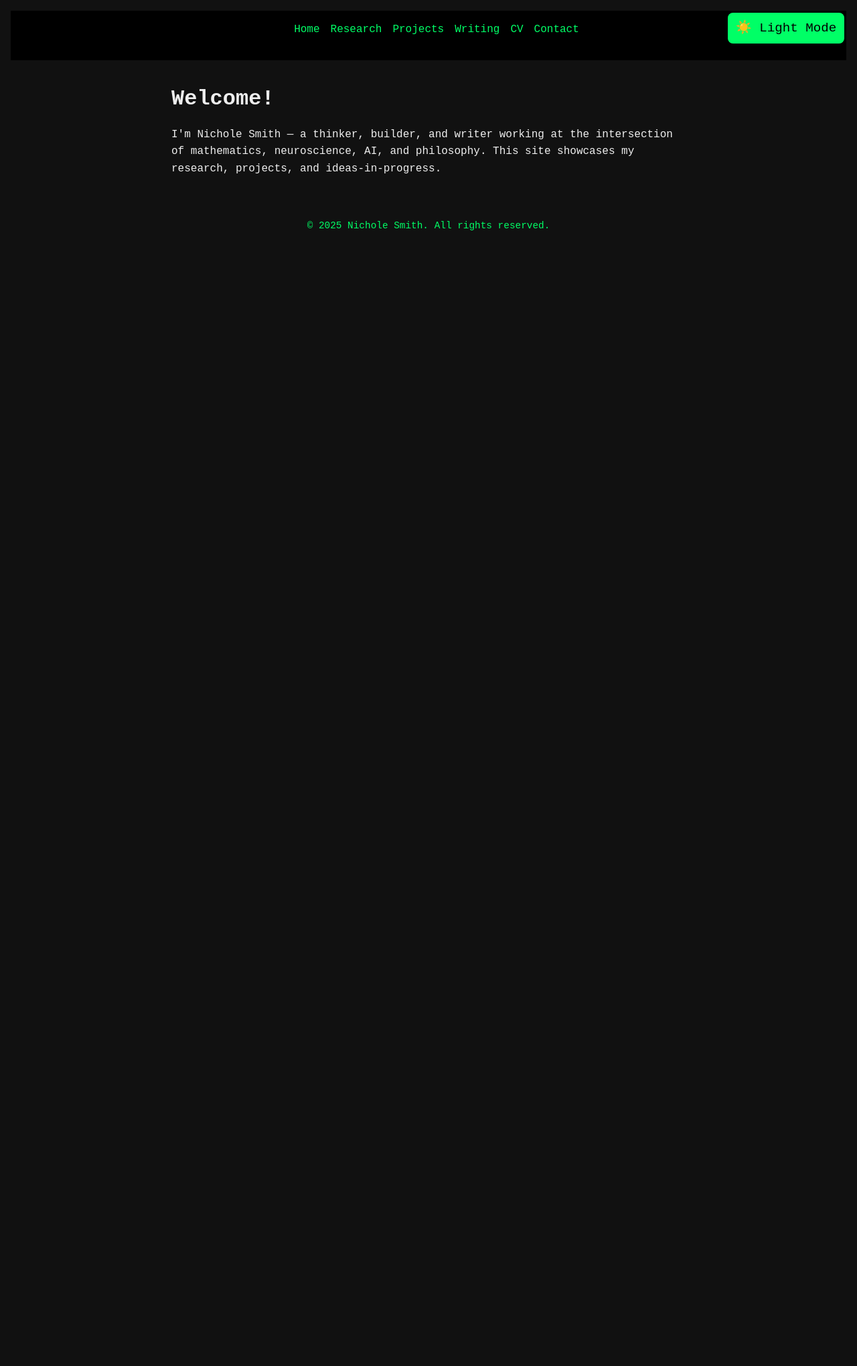
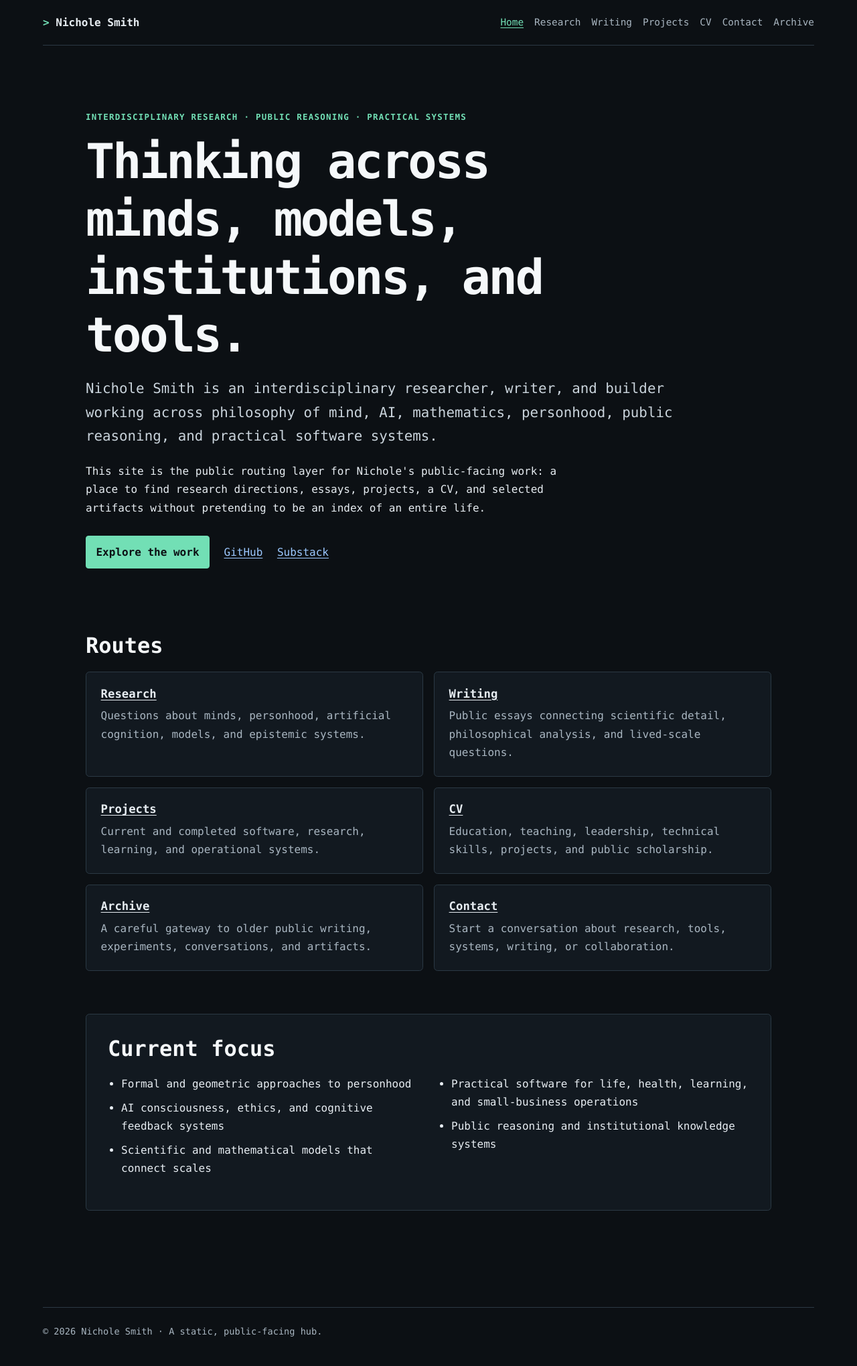
Before and after one commit to ruleroftheuniverse-1/ruleroftheuniverse-1.github.io, a Jekyll site: the page index.html, which Jekyll copies as it is, in a window 1280 px wide. Shown: the whole page at 67% size. Built offline with Jekyll 4.4.1, drawn with Linux system fonts in a browser that asks for light colours; before the commit the page ends 900 px from its top, so only the background shows below that.

```diff
--- a/index.html
+++ b/index.html
@@ -1,11 +1,59 @@
----
-layout: default
-title: Nichole Smith Homepage
-permalink: /index.html
----
+<!doctype html>
+<html lang="en">
+<head>
+  <meta charset="utf-8">
+  <meta name="viewport" content="width=device-width, initial-scale=1">
+  <meta name="description" content="Nichole Smith's public hub for interdisciplinary research, writing, software projects, and public scholarship.">
+  <title>Nichole Smith | Research, Writing, and Projects</title>
+  <link rel="stylesheet" href="styles.css">
+</head>
+<body>
+  <header class="site-header">
+    <a class="site-name" href="index.html">Nichole Smith</a>
+    <nav aria-label="Primary navigation">
+      <a class="active" aria-current="page" href="index.html">Home</a>
+      <a href="research.html">Research</a>
+      <a href="writing.html">Writing</a>
+      <a href="projects.html">Projects</a>
+      <a href="cv.html">CV</a>
+      <a href="contact.html">Contact</a>
+      <a href="archive.html">Archive</a>
+    </nav>
+  </header>
 
+  <main>
+    <section class="hero">
+      <p class="eyebrow">Interdisciplinary research · public reasoning · practical systems</p>
+      <h1>Thinking across minds, models, institutions, and tools.</h1>
+      <p class="lede">Nichole Smith is an interdisciplinary researcher, writer, and builder working across philosophy of mind, AI, mathematics, personhood, public reasoning, and practical software systems.</p>
+      <p>This site is the public routing layer for Nichole's public-facing work: a place to find research directions, essays, projects, a CV, and selected artifacts without pretending to be an index of an entire life.</p>
+      <p class="link-row"><a class="button" href="research.html">Explore the work</a><a href="https://github.com/ruleroftheuniverse-1">GitHub</a><a href="https://nicholesuomi.substack.com/">Substack</a></p>
+    </section>
 
-<section class="intro">
-  <h1>Welcome!</h1>
-  <p>I'm Nichole Smith — a thinker, builder, and writer working at the intersection of mathematics, neuroscience, AI, and philosophy. This site showcases my research, projects, and ideas-in-progress.</p>
-</section>
+    <section aria-labelledby="routes-title">
+      <h2 id="routes-title">Routes</h2>
+      <div class="card-grid">
+        <article class="card"><h3><a href="research.html">Research</a></h3><p>Questions about minds, personhood, artificial cognition, models, and epistemic systems.</p></article>
+        <article class="card"><h3><a href="writing.html">Writing</a></h3><p>Public essays connecting scientific detail, philosophical analysis, and lived-scale questions.</p></article>
+        <article class="card"><h3><a href="projects.html">Projects</a></h3><p>Current and completed software, research, learning, and operational systems.</p></article>
+        <article class="card"><h3><a href="cv.html">CV</a></h3><p>Education, teaching, leadership, technical skills, projects, and public scholarship.</p></article>
+        <article class="card"><h3><a href="archive.html">Archive</a></h3><p>A careful gateway to older public writing, experiments, conversations, and artifacts.</p></article>
+        <article class="card"><h3><a href="contact.html">Contact</a></h3><p>Start a conversation about research, tools, systems, writing, or collaboration.</p></article>
+      </div>
+    </section>
+
+    <section class="panel" aria-labelledby="focus-title">
+      <h2 id="focus-title">Current focus</h2>
+      <ul class="compact-list">
+        <li>Formal and geometric approaches to personhood</li>
+        <li>AI consciousness, ethics, and cognitive feedback systems</li>
+        <li>Scientific and mathematical models that connect scales</li>
+        <li>Practical software for life, health, learning, and small-business operations</li>
+        <li>Public reasoning and institutional knowledge systems</li>
+      </ul>
+    </section>
+  </main>
+
+  <footer><p>© 2026 Nichole Smith · A static, public-facing hub.</p></footer>
+</body>
+</html>
--- a/styles.css
+++ b/styles.css
@@ -1,171 +1,111 @@
-/* === General Reset & Base Styles === */
-* {
-  margin: 0;
-  padding: 0;
-  box-sizing: border-box;
+:root {
+  color-scheme: dark;
+  --bg: #0c1014;
+  --surface: #121920;
+  --surface-2: #17212a;
+  --text: #e7edf2;
+  --muted: #a9b6c1;
+  --accent: #72dfb5;
+  --accent-2: #9cc8ff;
+  --border: #2b3944;
+  --max: 72rem;
 }
 
+* { box-sizing: border-box; }
+html { font-size: 100%; scroll-behavior: smooth; }
 body {
-  font-family: "Courier New", Courier, "Lucida Console", monospace, sans-serif;
-  font-size: 16px;
-  line-height: 1.6;
-  background-color: #000;
-  color: #00ff66;
-  padding: 1em;
-  caret-color: #00ff66;
+  margin: 0;
+  background: var(--bg);
+  color: var(--text);
+  font-family: ui-monospace, SFMono-Regular, Menlo, Monaco, Consolas, "Liberation Mono", monospace;
+  font-size: 1rem;
+  line-height: 1.7;
+}
+a { color: var(--accent-2); text-underline-offset: .2em; }
+a:hover { color: var(--accent); }
+a:focus-visible { outline: 2px solid var(--accent); outline-offset: 4px; }
+
+.site-header {
+  width: min(calc(100% - 2rem), var(--max));
+  margin: 0 auto;
+  padding: 1.25rem 0;
+  display: flex;
+  align-items: center;
+  justify-content: space-between;
+  gap: 1.5rem;
+  border-bottom: 1px solid var(--border);
+}
+.site-name { color: var(--text); font-weight: 700; text-decoration: none; white-space: nowrap; }
+.site-name::before { content: "> "; color: var(--accent); }
+nav { display: flex; flex-wrap: wrap; justify-content: flex-end; gap: .35rem 1rem; }
+nav a { color: var(--muted); font-size: .9rem; text-decoration: none; }
+nav a:hover, nav a.active { color: var(--accent); }
+nav a.active { text-decoration: underline; }
+
+main { width: min(calc(100% - 2rem), 64rem); margin: 0 auto; padding: 4rem 0 5rem; }
+section { margin-bottom: 4rem; }
+h1, h2, h3 { line-height: 1.2; margin-top: 0; color: #f5f8fa; }
+h1 { max-width: 20ch; margin-bottom: 1.25rem; font-size: clamp(2.25rem, 7vw, 4.5rem); letter-spacing: -.045em; }
+h2 { margin-bottom: 1.25rem; font-size: clamp(1.45rem, 3vw, 2rem); }
+h3 { margin-bottom: .55rem; font-size: 1.08rem; }
+p, ul { margin-top: 0; }
+ul { padding-left: 1.25rem; }
+li + li { margin-top: .45rem; }
+.eyebrow, .status { color: var(--accent); font-size: .78rem; font-weight: 700; letter-spacing: .1em; text-transform: uppercase; }
+.hero, .page-intro { padding: 2rem 0 1rem; }
+.lede { max-width: 72ch; color: #cad4dc; font-size: clamp(1.08rem, 2vw, 1.3rem); }
+.hero > p:not(.eyebrow) { max-width: 74ch; }
+.link-row { display: flex; flex-wrap: wrap; align-items: center; gap: 1rem 1.35rem; margin-top: 1.75rem; }
+.button { display: inline-block; padding: .62rem .9rem; border: 1px solid var(--accent); border-radius: .25rem; color: var(--bg); background: var(--accent); font-weight: 700; text-decoration: none; }
+.button:hover { color: var(--bg); background: #98edca; }
+
+.card-grid { display: grid; grid-template-columns: repeat(2, minmax(0, 1fr)); gap: 1rem; }
+.card, .panel, .project { border: 1px solid var(--border); border-radius: .35rem; background: var(--surface); }
+.card { padding: 1.35rem; }
+.card p, .project p:last-child { margin-bottom: 0; color: var(--muted); }
+.card h3 a { color: var(--text); }
+.panel { padding: clamp(1.25rem, 4vw, 2rem); }
+.stack { display: grid; gap: 1rem; }
+.stack section { margin: 0; }
+.compact-list { columns: 2; column-gap: 3rem; }
+.compact-list li { break-inside: avoid; margin-bottom: .55rem; }
+.project-list { display: grid; gap: 1rem; }
+.project { padding: 1.35rem; display: grid; grid-template-columns: 9rem 1fr; column-gap: 1rem; }
+.project .status { grid-row: 1 / span 2; margin: .15rem 0 0; }
+.project h3 { margin-top: 0; }
+.note { padding-left: 1.25rem; border-left: 3px solid var(--accent); }
+.contact-grid { display: grid; grid-template-columns: 1fr 1fr; gap: 1rem; }
+dl { margin-bottom: 0; }
+dt { color: var(--muted); font-size: .85rem; }
+dd { margin: 0 0 1rem; overflow-wrap: anywhere; }
+
+.cv-header { display: grid; grid-template-columns: 1fr auto; gap: 1rem; align-items: end; }
+.cv-header h1 { margin-bottom: 0; }
+.cv-meta { text-align: right; }
+.cv-section { padding-top: 2rem; border-top: 1px solid var(--border); }
+.entry { display: grid; grid-template-columns: 10rem 1fr; gap: 1.5rem; margin-bottom: 2rem; }
+.entry-date { color: var(--muted); }
+.entry h3 { margin-top: .1rem; }
+
+footer { width: min(calc(100% - 2rem), var(--max)); margin: 0 auto; padding: 1.5rem 0 2.5rem; border-top: 1px solid var(--border); color: var(--muted); font-size: .85rem; }
+footer p { margin: 0; }
+
+@media (max-width: 700px) {
+  .site-header { align-items: flex-start; flex-direction: column; }
+  nav { justify-content: flex-start; }
+  main { padding-top: 2rem; }
+  .card-grid, .contact-grid { grid-template-columns: 1fr; }
+  .compact-list { columns: 1; }
+  .project { display: block; }
+  .cv-header { display: block; }
+  .cv-meta { margin-top: 1rem; text-align: left; }
+  .entry { display: block; }
+  .entry-date { margin-bottom: .35rem; }
 }
 
-/* === Blinking Underscore Cursor === */
-@keyframes blink {
-  0%, 49% { border-right-color: #00ff66; }
-  50%, 100% { border-right-color: transparent; }
+@media print {
+  :root { color-scheme: light; --bg: #fff; --surface: #fff; --text: #111; --muted: #444; --border: #bbb; }
+  .site-header, footer { display: none; }
+  main { width: 100%; padding: 0; }
+  a { color: inherit; }
 }
-
-input, textarea {
-  font-family: inherit;
-  color: inherit;
-  background: transparent;
-  border: none;
-  border-bottom: 2px solid #00ff66;
-  outline: none;
-  caret-color: #00ff66;
-  padding-right: 0.5em;
-  border-right: 1px solid #00ff66;
-  animation: blink 1s step-start infinite;
-}
-
-/* === Header & Navigation === */
-header {
-  background-color: #000;
-  color: #00ff66;
-  padding: 1em 0;
-}
-
-nav ul {
-  display: flex;
-  justify-content: center;
-  list-style: none;
-  gap: 1em;
-}
-
-nav a {
-  color: #00ff66;
-  text-decoration: none;
-}
-
-nav a:hover,
-nav a.active {
-  text-decoration: underline;
-}
-
-/* === Main Content === */
-main {
-  max-width: 800px;
-  margin: 2em auto;
-  padding: 0 1em;
-}
-
-section {
-  margin-bottom: 2em;
-}
-
-/* === Headings === */
-h1, h2, h3 {
-  margin-bottom: 0.5em;
-  font-weight: bold;
-  font-family: inherit;
-}
-
-h1 {
-  font-size: 2em;
-}
-
-h2 {
-  font-size: 1.5em;
-}
-
-h3 {
-  font-size: 1.2em;
-}
-
-/* === Paragraphs & Lists === */
-p {
-  margin-bottom: 1em;
-}
-
-ul {
-  padding-left: 1.5em;
-  margin-bottom: 1em;
-}
-
-/* === Footer === */
-footer {
-  text-align: center;
-  font-size: 0.9em;
-  color: #00ff66;
-  padding-top: 2em;
-  font-family: inherit;
-}
-
-/* === Light Mode Toggle Styles === */
-.light-toggle {
-  position: fixed;
-  top: 1em;
-  right: 1em;
-  background: #00ff66;
-  color: #000;
-  padding: 0.4em 0.6em;
-  border-radius: 0.4em;
-  cursor: pointer;
-  font-size: 1.2em;
-  z-index: 1000;
-  transition: all 0.3s ease;
-}
-
-/* === Light Mode Theme === */
-#light-toggle:checked ~ * {
-  background-color: #fefae0 !important; /* pastel yellow */
-  color: #aa2222 !important; /* deep pinkish red */
-  caret-color: #aa2222 !important;
-}
-
-#light-toggle:checked + .light-toggle {
-  background-color: #aa2222;
-  color: #fefae0;
-}
-
-#light-toggle:checked ~ header {
-  background-color: #fbeec1;
-  color: #aa2222;
-}
-
-#light-toggle:checked ~ footer {
-  color: #aa4444;
-}
-
-nav ul li a.active {
-  font-weight: bold;
-  text-decoration: underline;
-}
-
-body {
-  background-color: #111;
-  color: #eee;
-  transition: background-color 0.3s, color 0.3s;
-}
-
-body.light {
-  background-color: #fff;
-  color: #111;
-}
-
-a {
-  color: #90cdf4;
-}
-body.light a {
-  color: #0645ad;
-}
-
-body, .content, header, footer {
-  transition: background-color 0.3s, color 0.3s;
-}
```
Also changed, not shown: archive.html (added, +13 -0 lines), contact.html (added, +12 -0 lines), cv.html (added, +41 -0 lines), projects.html (added, +27 -0 lines), research.html (+14 -44 lines), writing.html (added, +13 -0 lines), .nojekyll (added), README.md (added).
